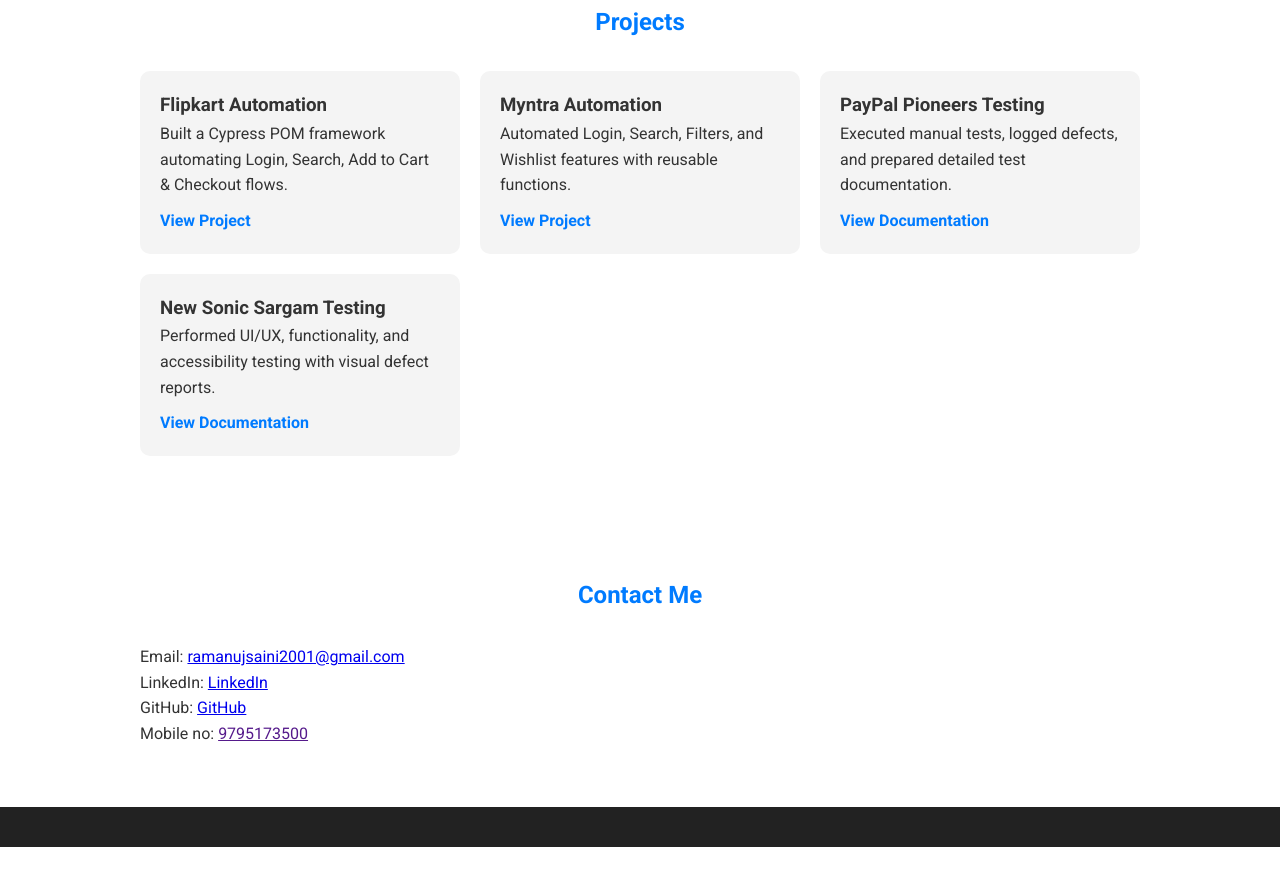
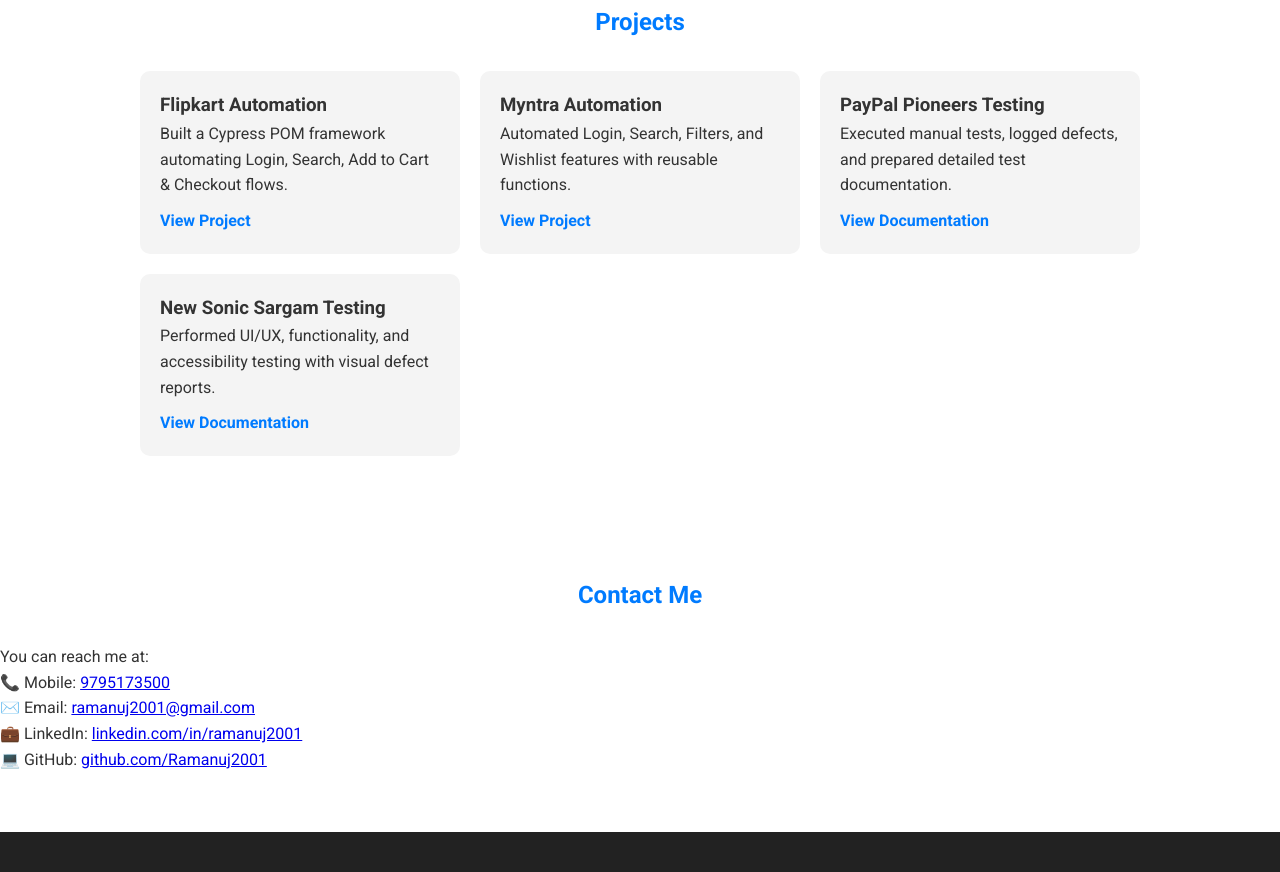
Before and after one commit to Ramanuj2001/Portfolio, a plain HTML site: page index.html in a window 1280 px wide. Shown: the part 891-1763 px from the top of the page. Before the commit the page ends 1738 px from the top, so only its background shows below. Drawn offline with Linux system fonts and the light colour scheme.

Commit message:
Updated feature XYZ / Fixed bug ABC

```diff
--- a/index.html
+++ b/index.html
@@ -89,15 +89,30 @@
 </section>
 
 <section id="contact">
-    <div class="container">
-        <h2>Contact Me</h2>
-        <p>Email: <a href="mailto:ramanujsaini2001@gmail.com">ramanujsaini2001@gmail.com</a></p>
-        <p>LinkedIn: <a href="https://www.linkedin.com/in/ramanuj-saini-a45465201/">LinkedIn</a></p>
-        <p>GitHub: <a href="https://github.com/Ramanuj2001">GitHub</a></p>
-        <p>Mobile no: <a href="">9795173500</a></p>
+  <h2>Contact Me</h2>
+  <p>You can reach me at:</p>
 
-    </div>
+  <p>📞 Mobile:
+    <a href="tel:9795173500">9795173500</a>
+  </p>
+
+  <p>✉️ Email:
+    <a href="mailto:ramanuj2001@gmail.com">ramanuj2001@gmail.com</a>
+  </p>
+
+  <p>💼 LinkedIn:
+    <a href="https://www.linkedin.com/in/ramanuj2001" target="_blank">
+      linkedin.com/in/ramanuj2001
+    </a>
+  </p>
+
+  <p>💻 GitHub:
+    <a href="https://github.com/Ramanuj2001" target="_blank">
+      github.com/Ramanuj2001
+    </a>
+  </p>
 </section>
+
 
 <footer>
     <div class="container">
```
